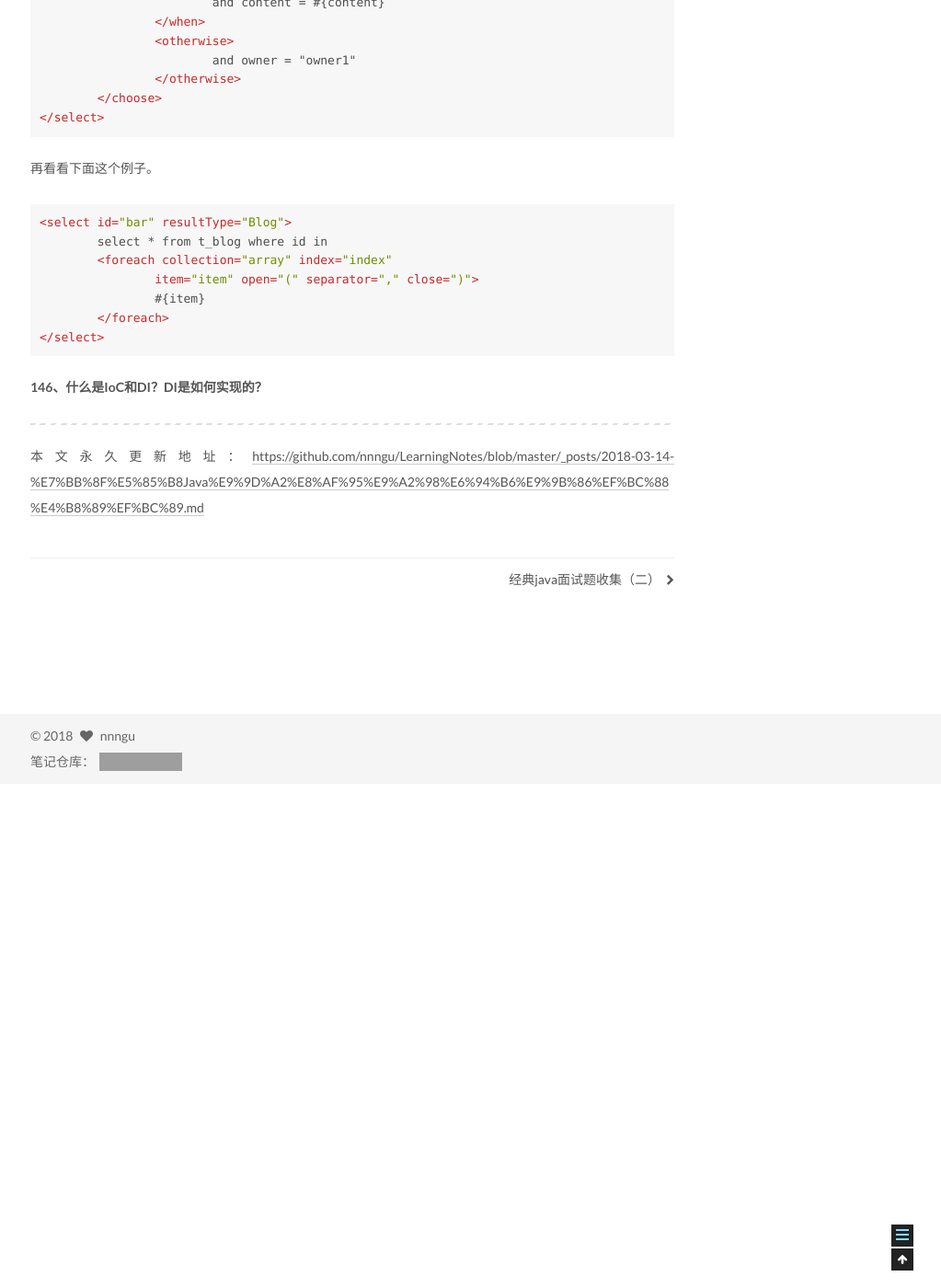
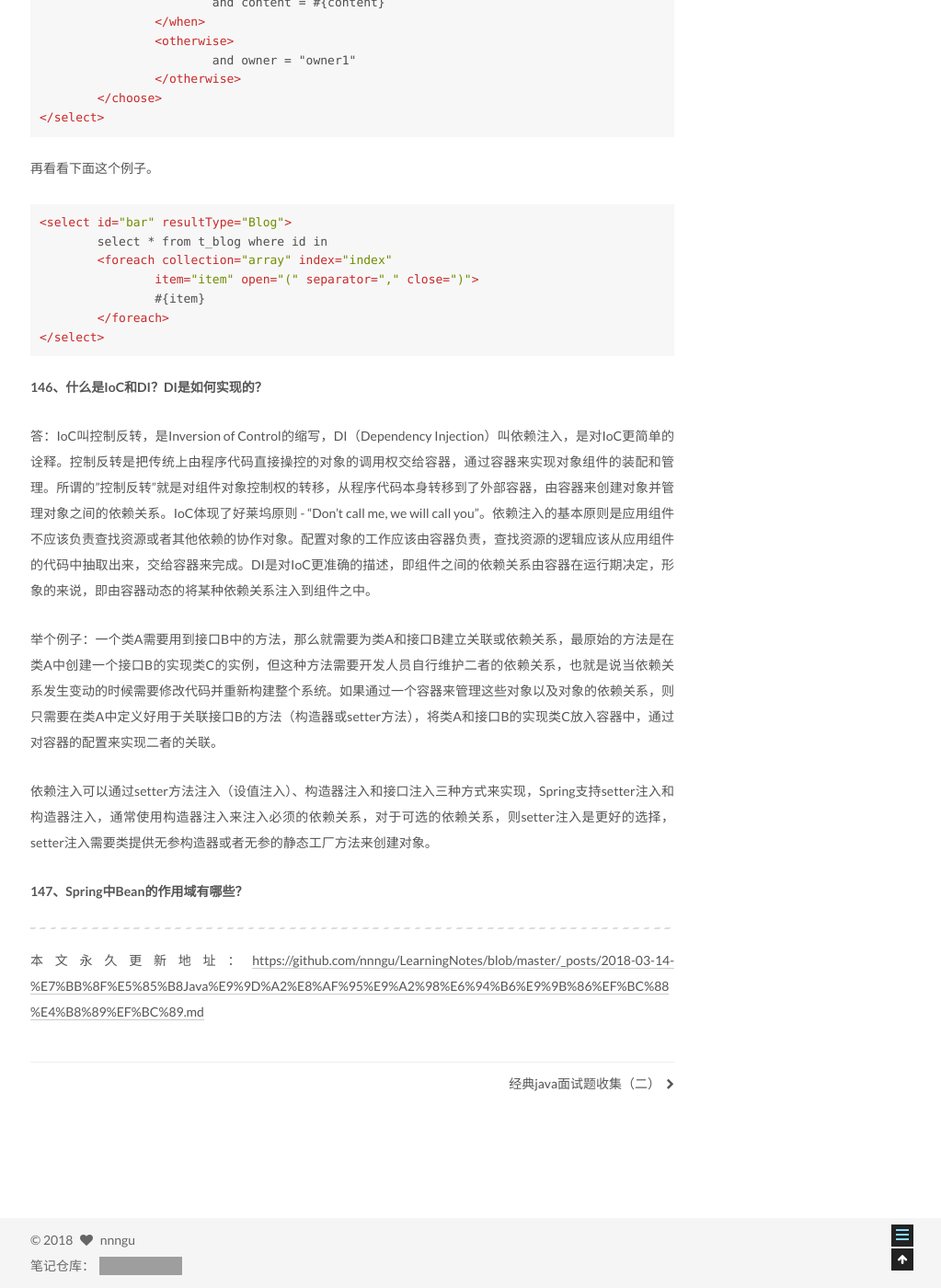
Before and after one commit to nnngu/LearningNotes, a Jekyll site: the page built from _posts/2018-03-14-经典Java面试题收集（三）.md, in a window 1280 px wide and 1400 px high, scrolled down 7436 px. Shown: the whole window at 92% size, without its empty margins (257-1280 px from the left). Built offline with Jekyll 4.4.1, drawn with Linux system fonts in a browser that asks for light colours; grey boxes are pictures that could not be loaded.

Commit message:
修改文件: _posts/2018-03-14-经典Java面试题收集（三）.md

```diff
--- a/_posts/2018-03-14-经典Java面试题收集（三）.md
+++ b/_posts/2018-03-14-经典Java面试题收集（三）.md
@@ -204,6 +204,14 @@ SessionFactory级别的二级缓存是全局性的，所有的Session可以共
 
 **146、什么是IoC和DI？DI是如何实现的？**
 
+答：IoC叫控制反转，是Inversion of Control的缩写，DI（Dependency Injection）叫依赖注入，是对IoC更简单的诠释。控制反转是把传统上由程序代码直接操控的对象的调用权交给容器，通过容器来实现对象组件的装配和管理。所谓的"控制反转"就是对组件对象控制权的转移，从程序代码本身转移到了外部容器，由容器来创建对象并管理对象之间的依赖关系。IoC体现了好莱坞原则 - "Don’t call me, we will call you"。依赖注入的基本原则是应用组件不应该负责查找资源或者其他依赖的协作对象。配置对象的工作应该由容器负责，查找资源的逻辑应该从应用组件的代码中抽取出来，交给容器来完成。DI是对IoC更准确的描述，即组件之间的依赖关系由容器在运行期决定，形象的来说，即由容器动态的将某种依赖关系注入到组件之中。
+
+举个例子：一个类A需要用到接口B中的方法，那么就需要为类A和接口B建立关联或依赖关系，最原始的方法是在类A中创建一个接口B的实现类C的实例，但这种方法需要开发人员自行维护二者的依赖关系，也就是说当依赖关系发生变动的时候需要修改代码并重新构建整个系统。如果通过一个容器来管理这些对象以及对象的依赖关系，则只需要在类A中定义好用于关联接口B的方法（构造器或setter方法），将类A和接口B的实现类C放入容器中，通过对容器的配置来实现二者的关联。
+
+依赖注入可以通过setter方法注入（设值注入）、构造器注入和接口注入三种方式来实现，Spring支持setter注入和构造器注入，通常使用构造器注入来注入必须的依赖关系，对于可选的依赖关系，则setter注入是更好的选择，setter注入需要类提供无参构造器或者无参的静态工厂方法来创建对象。
+
+**147、Spring中Bean的作用域有哪些？**
+
 
 
 
```
